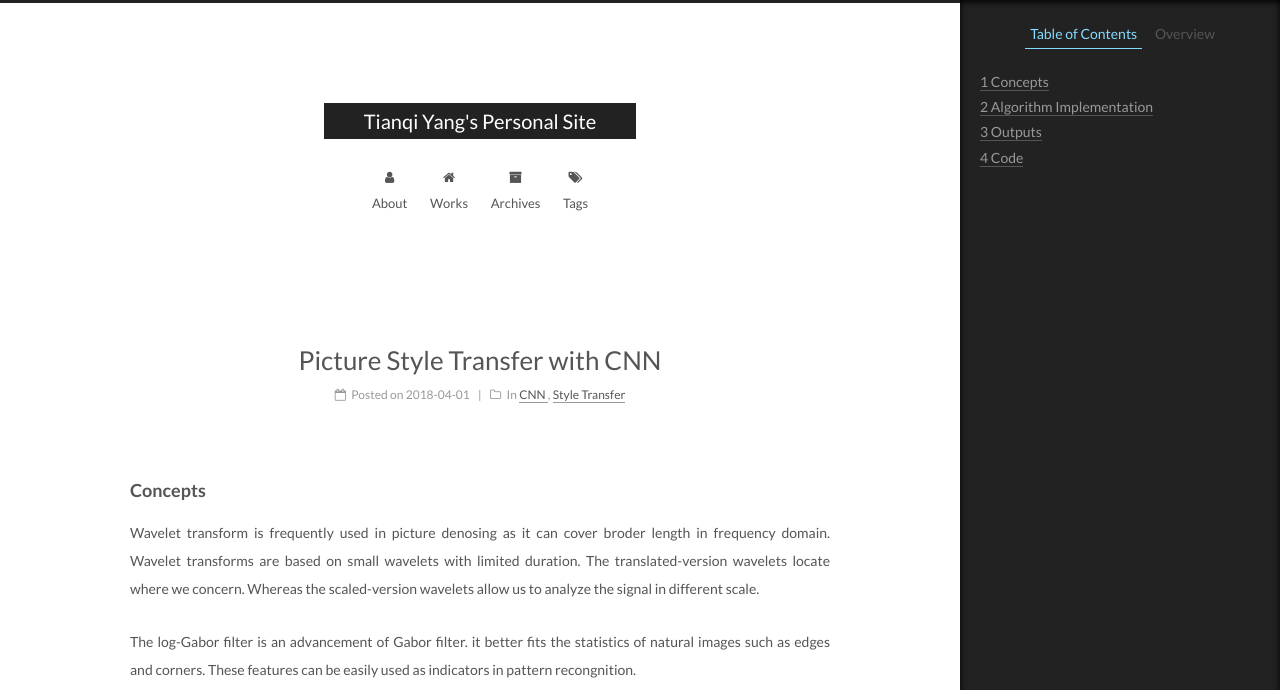
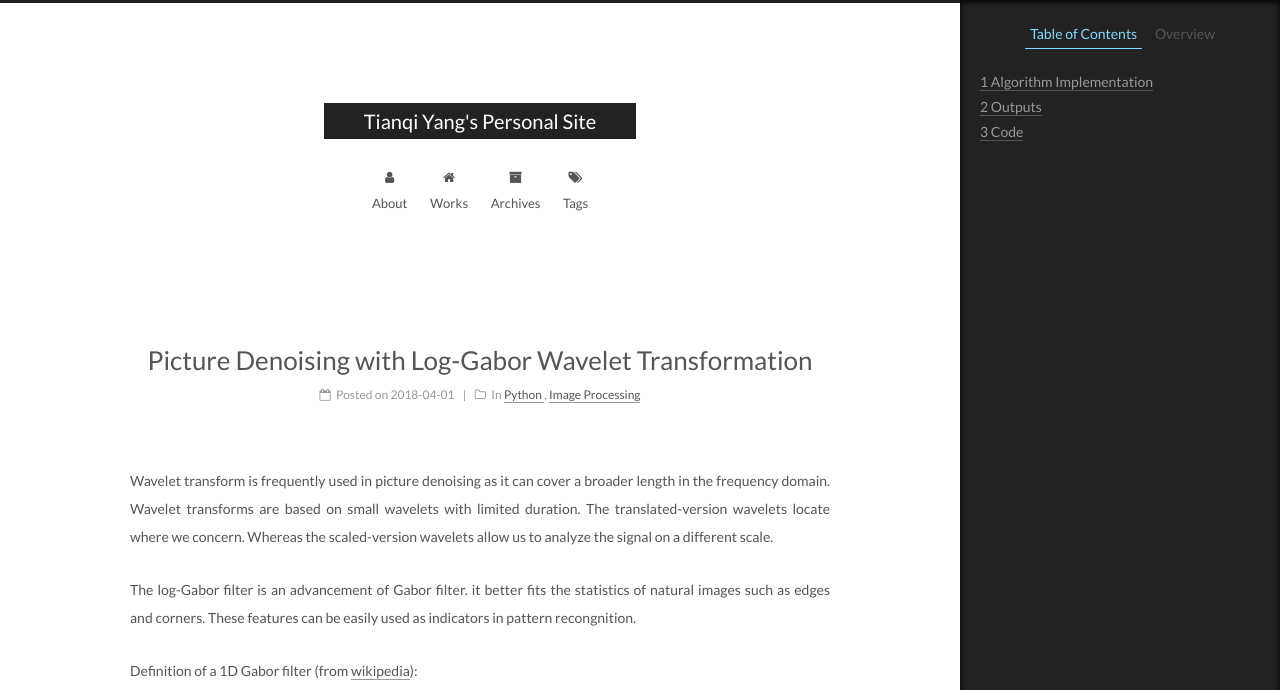
Before and after one commit to bruceyoungsysu/bruceyoungsysu.github.io, a Jekyll site: the page built from _posts/2018-04-01-Picture Denoising with Log-Gabor Wavelet Transform.md, in a window 1280 px wide and 1400 px high, cut to the strip 0-690 px from the top of the window. Built offline with Jekyll 4.4.1, drawn with Linux system fonts in a browser that asks for light colours; some of the changed text lies outside the part shown.

```diff
--- a/_posts/2018-04-01-Picture Denoising with Log-Gabor Wavelet Transform.md
+++ b/_posts/2018-04-01-Picture Denoising with Log-Gabor Wavelet Transform.md
@@ -1,15 +1,13 @@
 ---
-title: Picture Style Transfer with CNN
+title: Picture Denoising with Log-Gabor Wavelet Transformation
 categories:
- - CNN
- - Style Transfer
-tags: CNN
+ - Python
+ - Image Processing
+tags: image-processing
 image: https://github.com/bruceyoungsysu/bruceyoungsysu.github.io/blob/master/_posts/log_gabor/2d_log_gabor_test.PNG?raw=true
 ---
 
-### Concepts
-Wavelet transform is frequently used in picture denosing as it can cover broder length in frequency domain. Wavelet transforms are based on small wavelets with limited duration. The translated-version
-wavelets locate where we concern. Whereas the scaled-version wavelets allow us to analyze the signal in different scale.
+Wavelet transform is frequently used in picture denoising as it can cover a broader length in the frequency domain. Wavelet transforms are based on small wavelets with limited duration. The translated-version wavelets locate where we concern. Whereas the scaled-version wavelets allow us to analyze the signal on a different scale.
 
 The log-Gabor filter is an advancement of Gabor filter. it better fits the statistics of natural images such as edges and corners. These features can be easily used as indicators in pattern recongnition.
 
```
